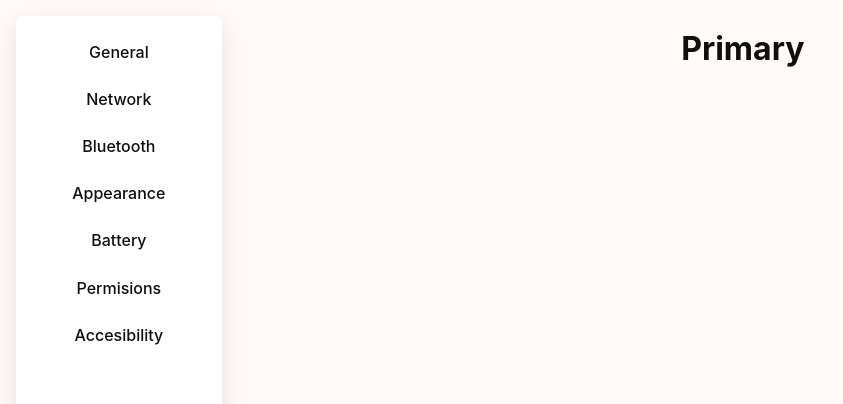
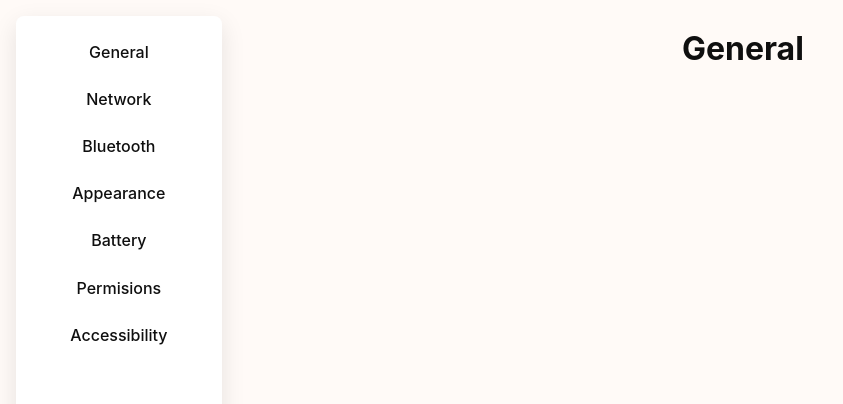
Before and after one commit to IAMME543/Set-Things, a website built with Vite: page index.html in a window 1280 px wide. Both pictures are taken after a click on the button "General". Shown: the top 404 px of the page, 0-843 px from the left. Built offline with nearby package versions, Linux system fonts and the light colour scheme.

Commit message:
add switcher for pages attatched to buttons

```diff
--- a/index.html
+++ b/index.html
@@ -14,20 +14,43 @@
 
     <div class="split-layout">
       <div class="secondary-split vertical-layout">
-        <button>General</button>
-        <button>Network</button>
-        <button>Bluetooth</button>
-        <button>Appearance</button>
-        <button>Battery</button>
-        <button>Permisions</button>
-        <button>Accesibility</button>
+        <button data-view="general">General</button>
+        <button data-view="network">Network</button>
+        <button data-view="bluetooth">Bluetooth</button>
+        <button data-view="appearance">Appearance</button>
+        <button data-view="battery">Battery</button>
+        <button data-view="permissions">Permisions</button>
+        <button data-view="accessibility">Accessibility</button>
       </div>
-      <div class="primary-split">
+      <div id="view" class="primary-split">
         <h1>Primary</h1>
       </div>
     </div>
 
   </main>
+  <!-- templates below -->
+  <template id="general-view">
+    <h1>General</h1>
+  </template>
+  <template id="network-view">
+    <h1>Network</h1>
+  </template>
+  <template id="bluetooth-view">
+    <h1>Bluetooth</h1>
+  </template>
+  <template id="appearance-view">
+    <h1>Appearance</h1>
+  </template>
+  <template id="battery-view">
+    <h1>Battery</h1>
+  </template>
+  <template id="permissions-view">
+    <h1>Permissions</h1>
+  </template>
+  <template id="accessibility-view">
+    <h1>Accessibility</h1>
+  </template>
+
 </body>
 
 </html>
--- a/src/main.ts
+++ b/src/main.ts
@@ -1,22 +1,43 @@
 import { invoke } from "@tauri-apps/api/core";
 
-let greetInputEl: HTMLInputElement | null;
-let greetMsgEl: HTMLElement | null;
+let primaryContainer: HTMLElement | null;
 
-async function greet() {
-  if (greetMsgEl && greetInputEl) {
-    // Learn more about Tauri commands at https://tauri.app/develop/calling-rust/
-    greetMsgEl.textContent = await invoke("greet", {
-      name: greetInputEl.value,
-    });
-  }
-}
+const views: Record<ViewName, HTMLTemplateElement> = {
+  general: document.getElementById("general-view") as HTMLTemplateElement,
+  network: document.getElementById("network-view") as HTMLTemplateElement,
+  bluetooth: document.getElementById("bluetooth-view") as HTMLTemplateElement,
+  appearance: document.getElementById("appearance-view") as HTMLTemplateElement,
+  battery: document.getElementById("battery-view") as HTMLTemplateElement,
+  permissions: document.getElementById("permissions-view") as HTMLTemplateElement,
+  accessibility: document.getElementById("accessibility-view") as HTMLTemplateElement,
+};
+type ViewName =
+  | "general"
+  | "network"
+  | "bluetooth"
+  | "appearance"
+  | "battery"
+  | "permissions"
+  | "accessibility";
 
 window.addEventListener("DOMContentLoaded", () => {
-  greetInputEl = document.querySelector("#greet-input");
-  greetMsgEl = document.querySelector("#greet-msg");
-  document.querySelector("#greet-form")?.addEventListener("submit", (e) => {
-    e.preventDefault();
-    greet();
-  });
+  primaryContainer = document.getElementById("view") as HTMLElement;
+  if (!primaryContainer) return
+
+  document.querySelectorAll("button[data-view]").forEach(btn => {
+    let el = btn as HTMLButtonElement
+    el.addEventListener("click", () => {
+      const name = el.dataset.view
+      setView(name as ViewName);
+    });
+  })
 });
+
+function setView(name: ViewName) {
+  if (!primaryContainer) return
+  const view = views[name];
+  if (!view) return;
+
+  primaryContainer.innerHTML = ""
+  primaryContainer.appendChild(view.content.cloneNode(true));
+}
```
